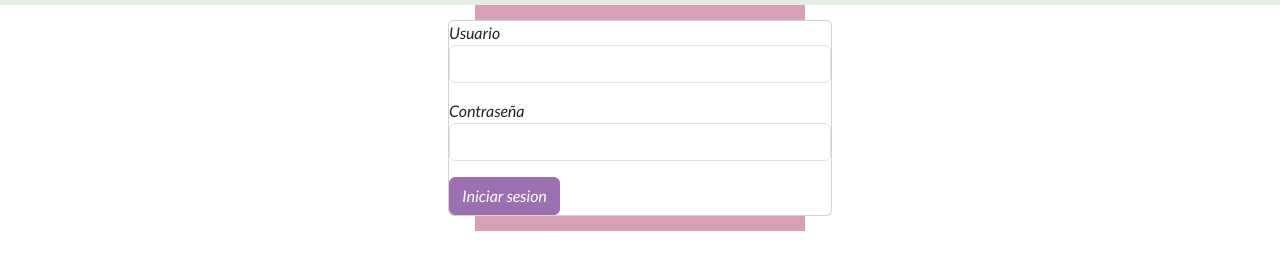
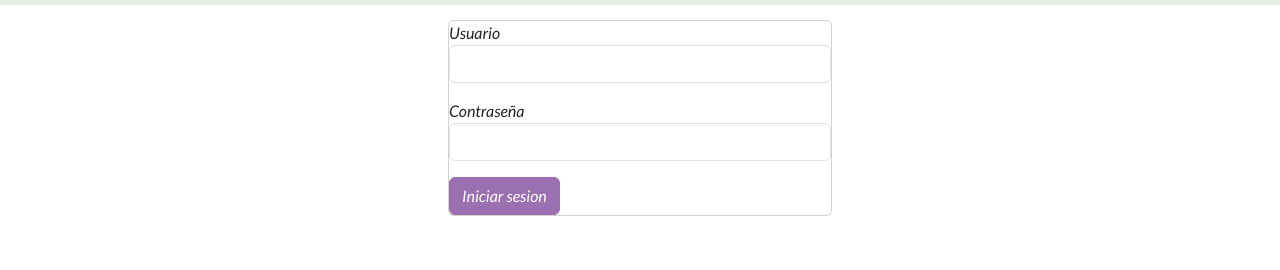
Before and after one commit to carogigena/backend, a website: page public/login.html in a window 1280 px wide. Shown: the part 66-336 px from the top of the page. Drawn offline with nearby package versions, Linux system fonts and the light colour scheme.

Commit message:
modificaciones en estilos

```diff
--- a/public/estilos.css
+++ b/public/estilos.css
@@ -448,7 +448,7 @@ select {
   margin: 10px;
 }
 
-/* Estilos para el botón con la clase "login" */
+/* Estilos para el botón con la clase "login"
 .login{
 
   font-size: 18px;
@@ -461,7 +461,7 @@ select {
   top: 0;
   right: 0;
   margin: 10px;
-}
+}*/
 .form-container {
   display: flex;
   flex-direction:column;;
@@ -471,7 +471,6 @@ select {
   font-family:Arial, Helvetica, sans-serif;
   font-size:medium;
   font-style: italic;
-  background: #d7a0b9;
   width: 100%;
   max-width: 330px;
   padding: 15px;
```
Also changed, not shown: public/nuevoProducto.html (+2 -2 lines).
